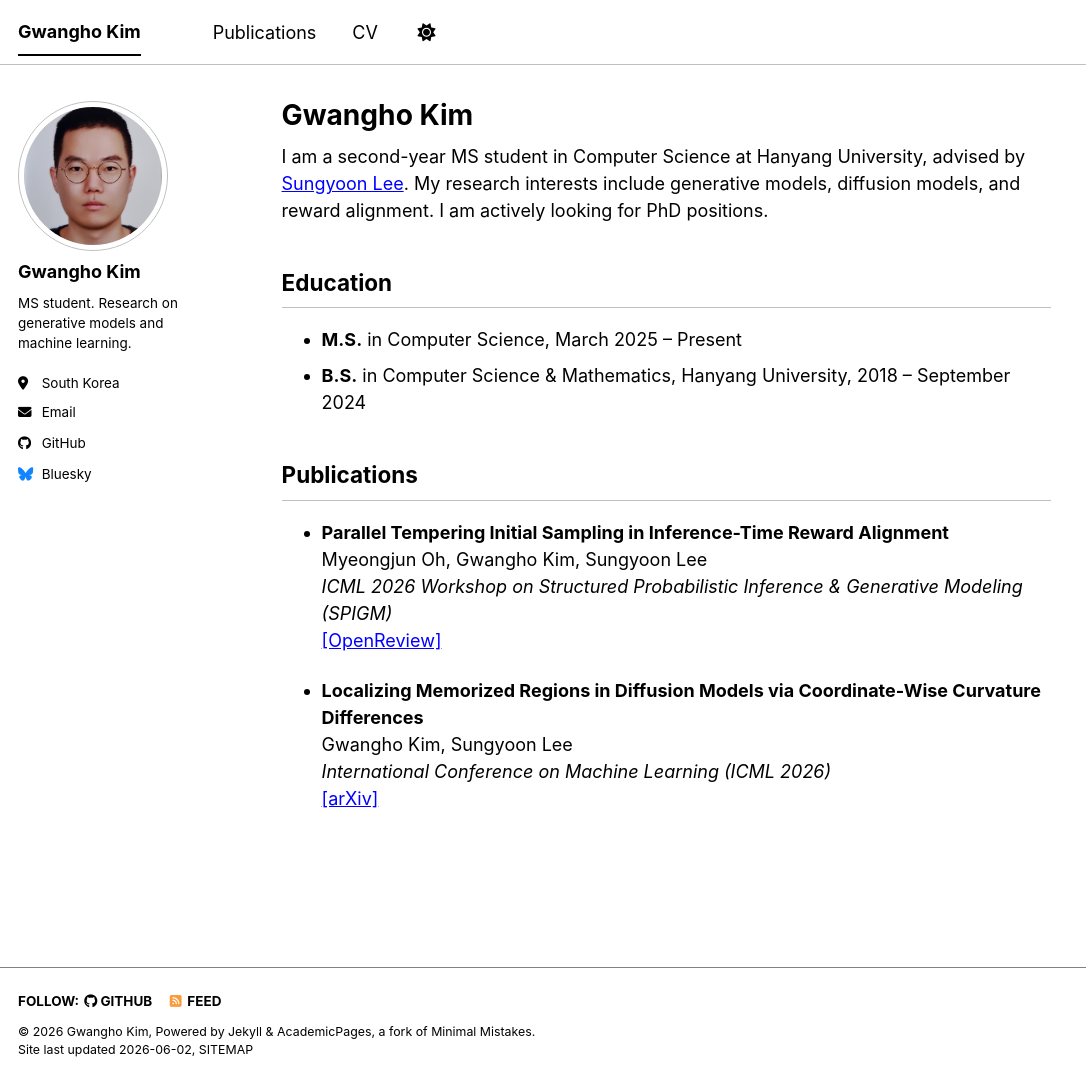
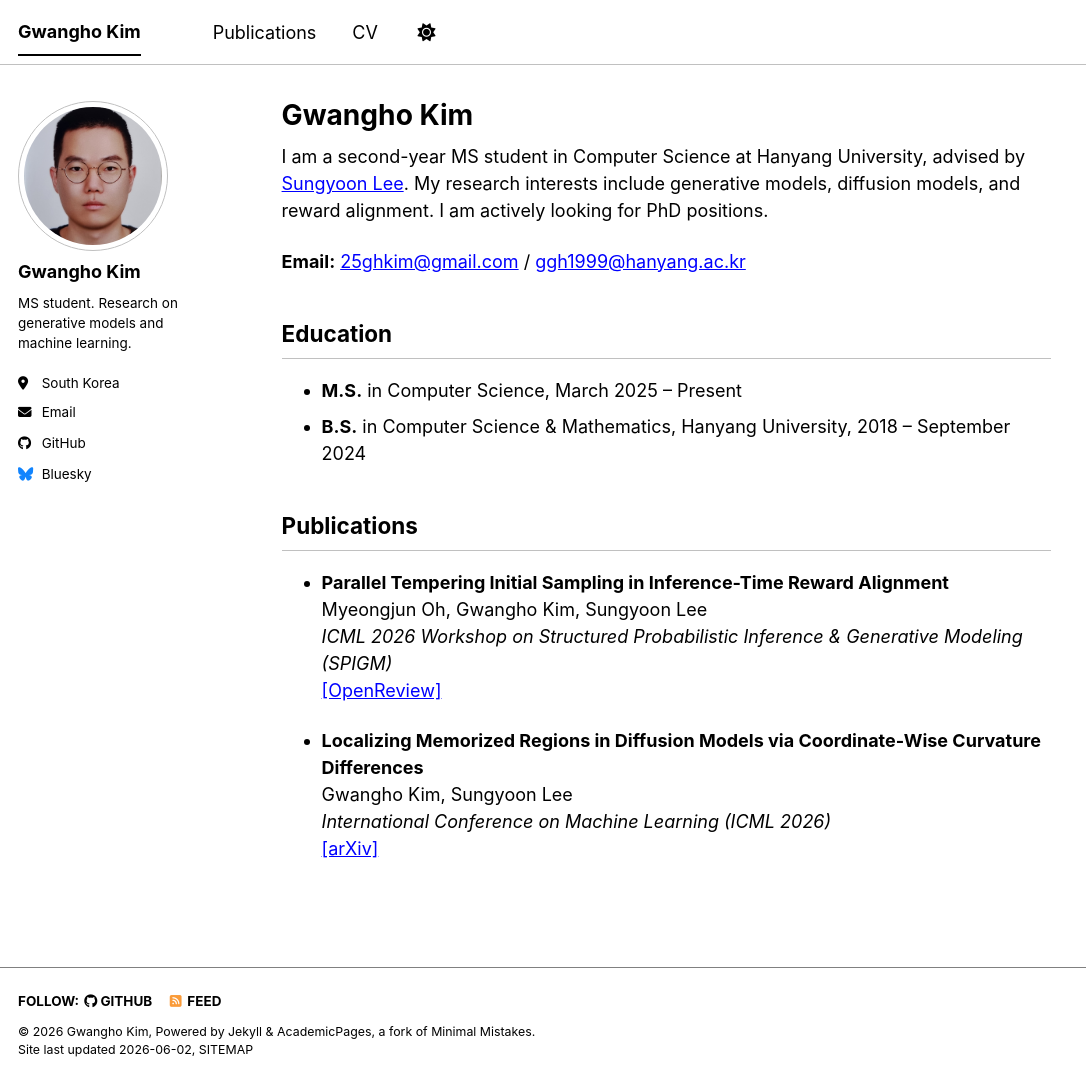
Before and after one commit to Gwangho99/Gwangho99.github.io, a Jekyll site: the page built from _pages/about.md, in a window 1280 px wide and 1078 px high. Shown: the whole window, without its empty margins (0-1086 px from the left). Built offline with Jekyll 4.4.1, drawn with Linux system fonts in a browser that asks for light colours; a script bundle is joined from its source files by our own code; library files that are not in the unit come from our copies.

Commit message:
content: add email addresses to about page

```diff
--- a/_pages/about.md
+++ b/_pages/about.md
@@ -8,6 +8,8 @@ redirect_from:
 ---
 
 I am a second-year MS student in Computer Science at Hanyang University, advised by [Sungyoon Lee](https://sites.google.com/view/sungyoon-lee/home). My research interests include generative models, diffusion models, and reward alignment. I am actively looking for PhD positions.
+
+**Email:** [25ghkim@gmail.com](mailto:25ghkim@gmail.com) / [ggh1999@hanyang.ac.kr](mailto:ggh1999@hanyang.ac.kr)
 
 ## Education
 
```
